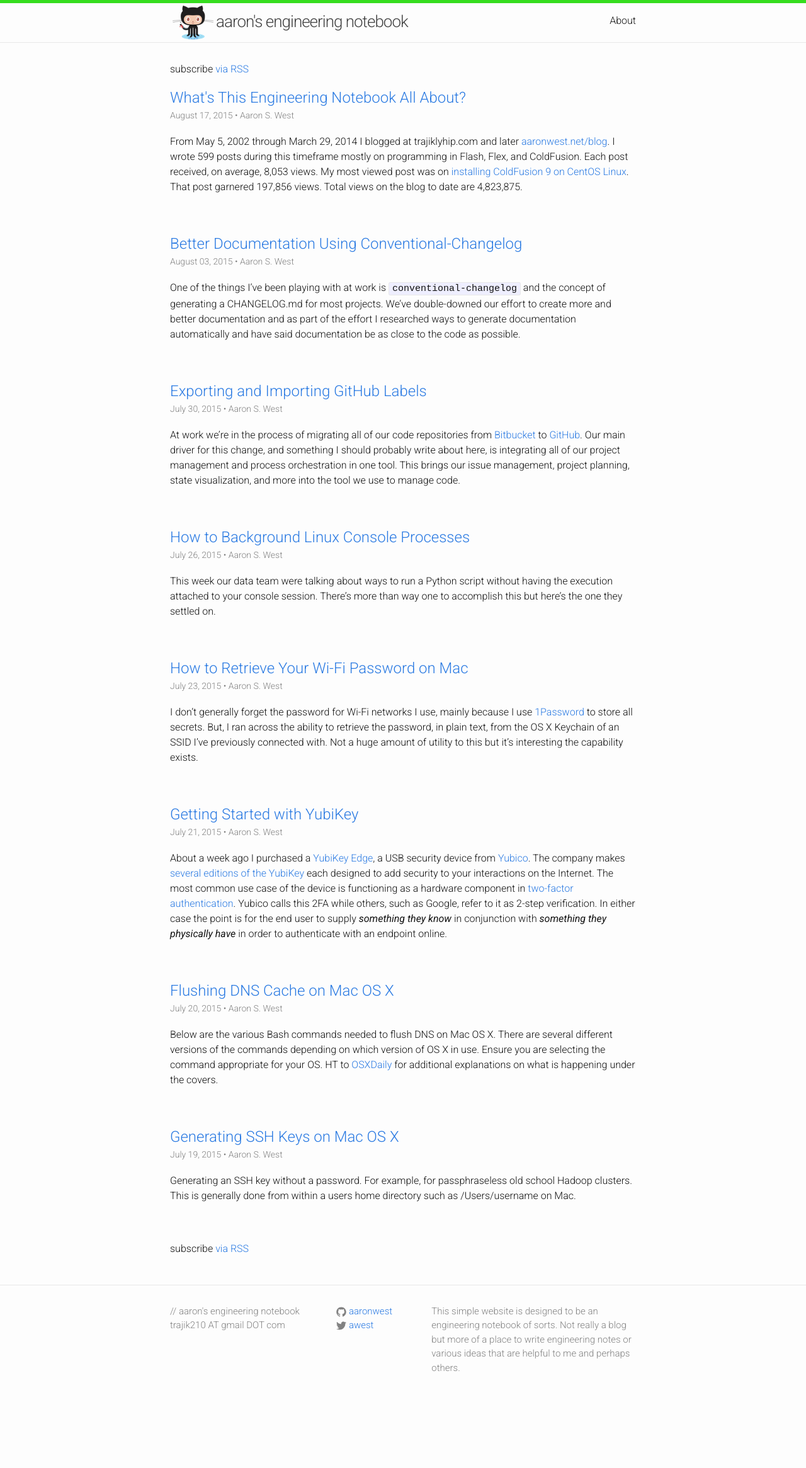
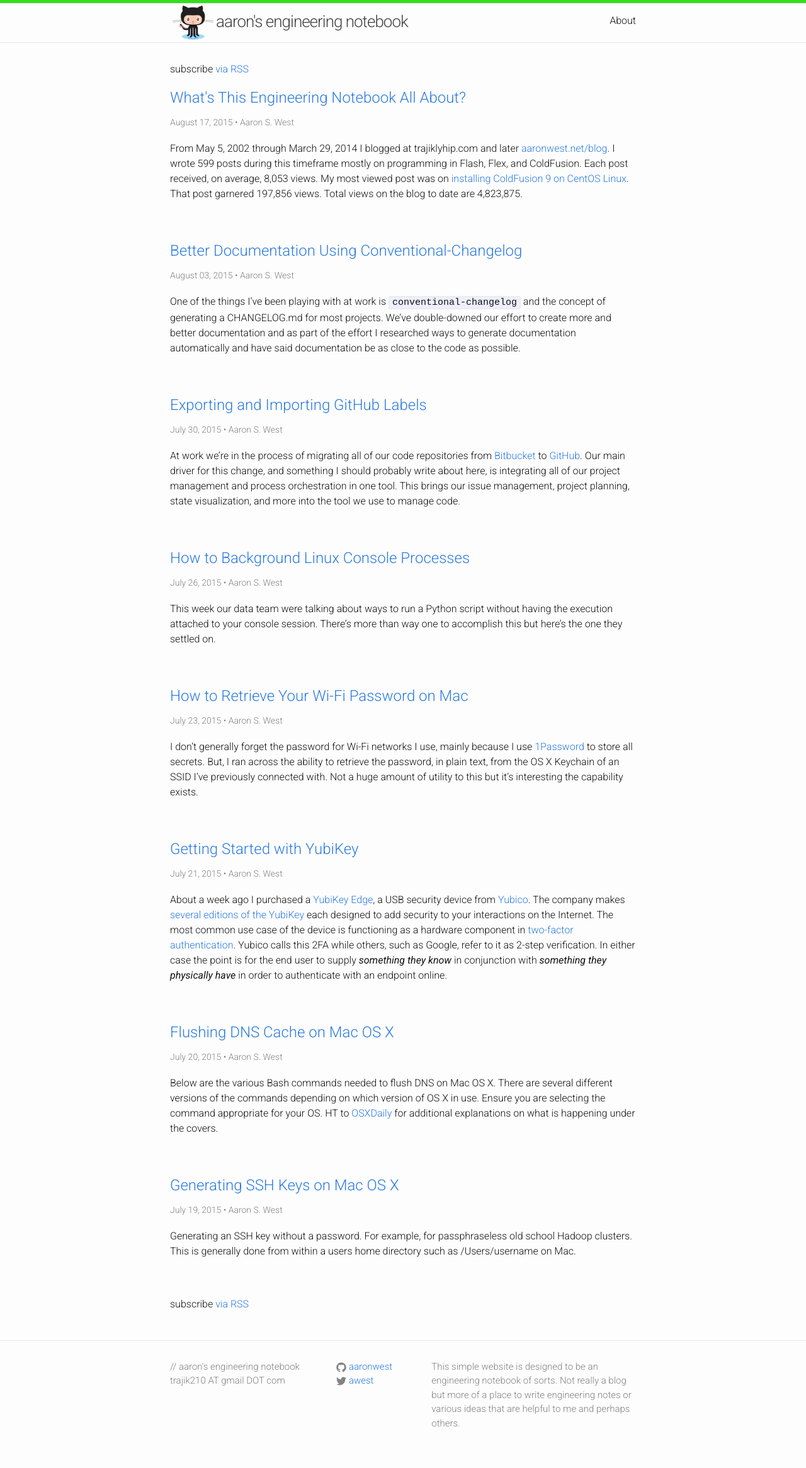
Before and after one commit to aaronwest/aaronwest.github.io, a Jekyll site: the page built from index.html, in a window 1280 px wide. Shown: the whole page at 63% size. Built offline with Jekyll 4.4.1, drawn with Linux system fonts in a browser that asks for light colours; Markdown is read by kramdown in place of the engine named in the settings; before the commit the page ends 2243 px from its top, so only the background shows below that.

Commit message:
revert: fix(index): fix spacing in each post on the index page
This reverts commit 53d38a8. Specifically, the portion which lessened the
spacing between title and date in each list item.

```diff
--- a/_sass/_layout.scss
+++ b/_sass/_layout.scss
@@ -186,7 +186,6 @@
 .post-link {
     display: block;
     font-size: 24px;
-    height: $spacing-unit / 1.2;
 }
 
 
```
